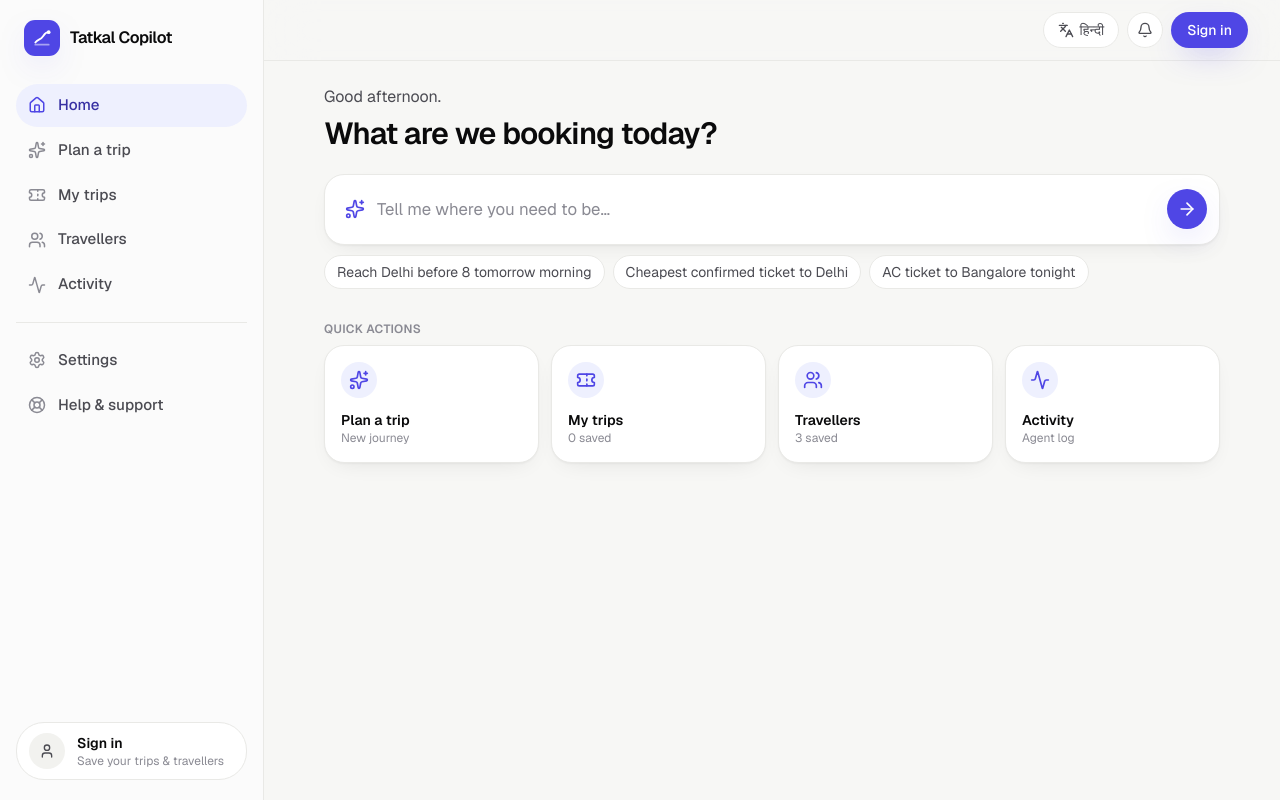
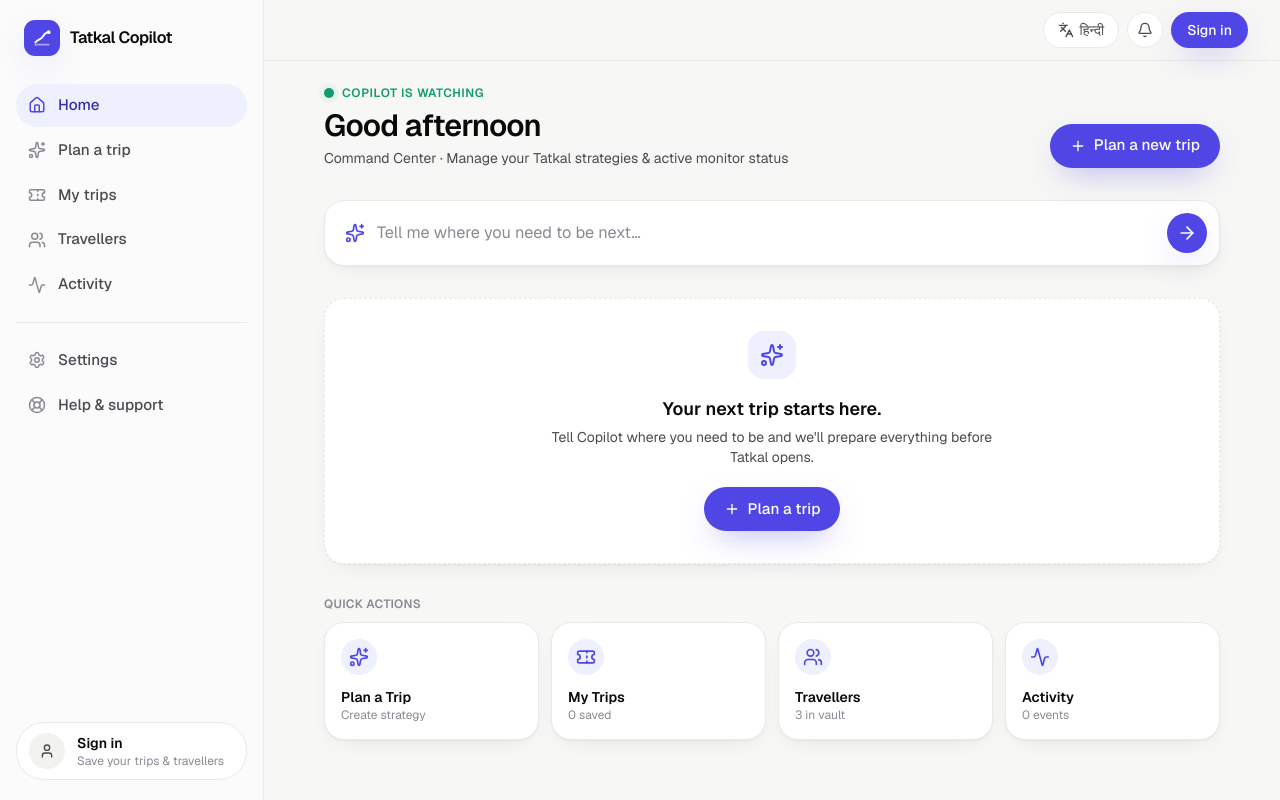
Before and after one commit to Vishal18-Dev/Tatkal-Copilot, a Next.js app: page /app in a window 1280 px wide. Built offline with nearby package versions, Linux system fonts and the light colour scheme.

Commit message:
fix(ux): refactor Information Architecture to distinguish Open App (Dashboard/Command Center) from Plan a Trip (Creation Flow)

```diff
--- a/app/app/page.tsx
+++ b/app/app/page.tsx
@@ -14,21 +14,30 @@
   Train,
   Clock,
   Brain,
+  ShieldCheck,
+  CheckCircle2,
+  AlertCircle,
+  Plus,
+  Compass,
+  Radio,
 } from "lucide-react";
 import { Card } from "@/components/ui/card";
+import { Button } from "@/components/ui/button";
 import { Chip } from "@/components/app/ui";
 import { useStore } from "@/lib/store";
 import { useLang } from "@/lib/i18n";
+import { readinessFor, statusMeta } from "@/lib/agent";
 import { formatFare } from "@/lib/utils";
 
 export default function HomePage() {
-  const { hydrated, user, trips, savedJourneys, travellers } = useStore();
+  const { hydrated, user, trips, savedJourneys, travellers, activity } = useStore();
   const { t } = useLang();
   const router = useRouter();
   const [goal, setGoal] = useState("");
 
   const upcoming = trips.filter((tr) => tr.agentState !== "confirmed");
   const booked = trips.filter((tr) => tr.agentState === "confirmed");
+  const activeTrip = upcoming[0] ?? null;
 
   function greeting() {
     const h = new Date().getHours();
@@ -44,7 +53,7 @@
 
   const travWord = (n: number) => (n > 1 ? t("common.travellers") : t("common.traveller"));
 
-  // Data-backed memory insights (never fabricated).
+  // Memory insights
   const routes = [
     ...booked.map((tr) => `${tr.from} → ${tr.to}`),
     ...savedJourneys.map((j) => `${j.from} → ${j.to}`),
@@ -56,23 +65,41 @@
   if (freqClass) insights.push(`${t("home.preferClass")} ${freqClass}.`);
 
   return (
-    <div className="mx-auto max-w-4xl">
-      <motion.div initial={{ opacity: 0, y: 8 }} animate={{ opacity: 1, y: 0 }}>
-        <p className="text-ink-soft">
-          {greeting()}
-          {user?.name ? `, ${user.name.split(" ")[0]}` : ""}.
-        </p>
-        <h1 className="mt-1 text-2xl font-semibold tracking-tight text-ink sm:text-[1.9rem]">
-          {t("home.title")}
-        </h1>
+    <div className="mx-auto max-w-4xl space-y-8">
+      {/* Header Greeting & Agent Status */}
+      <motion.div initial={{ opacity: 0, y: 8 }} animate={{ opacity: 1, y: 0 }} className="flex flex-wrap items-end justify-between gap-4">
+        <div>
+          <div className="flex items-center gap-2">
+            <span className="relative flex h-2.5 w-2.5">
+              <span className="absolute inline-flex h-full w-full animate-ping rounded-full bg-confirm opacity-75" />
+              <span className="relative inline-flex h-2.5 w-2.5 rounded-full bg-confirm" />
+            </span>
+            <span className="text-xs font-semibold uppercase tracking-wider text-confirm">
+              Copilot is watching
+            </span>
+          </div>
+          <h1 className="mt-1 text-2xl font-semibold tracking-tight text-ink sm:text-[1.9rem]">
+            {greeting()}
+            {user?.name ? `, ${user.name.split(" ")[0]}` : ""}
+          </h1>
+          <p className="mt-0.5 text-sm text-ink-soft">
+            Command Center · Manage your Tatkal strategies & active monitor status
+          </p>
+        </div>
+
+        <Link href="/app/plan">
+          <Button size="md" className="gap-2 shadow-[var(--shadow-brand)]">
+            <Plus className="h-4 w-4" /> Plan a new trip
+          </Button>
+        </Link>
       </motion.div>
 
-      {/* Conversational entry */}
+      {/* Prominent Goal Entry */}
       <motion.div
         initial={{ opacity: 0, y: 10 }}
         animate={{ opacity: 1, y: 0 }}
         transition={{ delay: 0.05 }}
-        className="mt-5 rounded-[var(--radius-lg)] border border-line-strong bg-surface p-3 shadow-[var(--shadow-card)] focus-within:border-brand focus-within:ring-4 focus-within:ring-brand/10"
+        className="rounded-[var(--radius-lg)] border border-line-strong bg-surface p-3 shadow-[var(--shadow-card)] focus-within:border-brand focus-within:ring-4 focus-within:ring-brand/10"
       >
         <div className="flex items-center gap-2">
           <Sparkles className="ml-2 h-5 w-5 shrink-0 text-brand" />
@@ -80,79 +107,116 @@
             value={goal}
             onChange={(e) => setGoal(e.target.value)}
             onKeyDown={(e) => e.key === "Enter" && plan()}
-            placeholder={t("home.placeholder")}
-            className="w-full bg-transparent px-1 py-2.5 text-[1.05rem] text-ink placeholder:text-ink-faint focus:outline-none"
+            placeholder="Tell me where you need to be next…"
+            className="w-full bg-transparent px-1 py-2 text-[1.02rem] text-ink placeholder:text-ink-faint focus:outline-none"
           />
           <button
             onClick={() => plan()}
-            aria-label={t("nav.plan")}
+            aria-label="Plan trip"
             className="grid h-10 w-10 shrink-0 place-items-center rounded-full bg-brand text-white shadow-[var(--shadow-brand)] transition-colors hover:bg-[#4338ca]"
           >
             <ArrowRight className="h-5 w-5" />
           </button>
         </div>
       </motion.div>
-      <div className="mt-2.5 flex flex-wrap gap-2">
-        {[t("goal.example1"), t("goal.example3"), t("goal.example2")].map((ex) => (
-          <button
-            key={ex}
-            onClick={() => plan(ex)}
-            className="rounded-full border border-line bg-surface px-3 py-1.5 text-sm text-ink-soft transition-colors hover:border-brand/40 hover:text-ink"
-          >
-            {ex}
-          </button>
-        ))}
-      </div>
 
-      {/* Upcoming trip */}
-      {hydrated && upcoming.length > 0 && (
-        <div className="mt-8">
-          <SectionLabel>{t("home.upcoming")}</SectionLabel>
-          {upcoming.slice(0, 1).map((tr) => (
-            <Link key={tr.id} href={`/app/trips/${tr.id}`}>
-              <Card lift className="mt-2 flex items-center gap-4 p-5">
-                <span className="grid h-12 w-12 shrink-0 place-items-center rounded-2xl bg-brand-soft text-brand">
-                  <Train className="h-6 w-6" />
-                </span>
-                <div className="min-w-0 flex-1">
-                  <div className="flex flex-wrap items-center gap-2">
-                    <span className="text-lg font-semibold text-ink">
-                      {tr.from} → {tr.to}
-                    </span>
-                    <Chip tone="brand">{tr.travelClass}</Chip>
-                    <span className="inline-flex items-center gap-1.5 text-xs text-ink-soft">
-                      <span className="h-2 w-2 rounded-full bg-confirm" /> {t("home.watching")}
-                    </span>
+      {/* Primary Section: Active Tatkal Plan or Empty State */}
+      {hydrated && activeTrip ? (
+        <section>
+          <div className="mb-2.5 flex items-center justify-between">
+            <h2 className="text-xs font-semibold uppercase tracking-wide text-ink-faint">
+              Active Tatkal Plan · Needs Your Attention
+            </h2>
+            <Link href="/app/trips" className="text-xs font-medium text-brand hover:underline">
+              View all ({trips.length})
+            </Link>
+          </div>
+
+          <Card lift className="overflow-hidden border-brand/30 bg-gradient-to-br from-surface to-brand-soft/20 p-6">
+            <div className="flex flex-col gap-5 md:flex-row md:items-center md:justify-between">
+              <div className="space-y-2">
+                <div className="flex flex-wrap items-center gap-2">
+                  <span className="text-xl font-bold tracking-tight text-ink">
+                    {activeTrip.from} → {activeTrip.to}
+                  </span>
+                  <Chip tone="brand">{activeTrip.travelClass}</Chip>
+                  <span className="inline-flex items-center gap-1.5 rounded-full bg-confirm-soft px-2.5 py-0.5 text-xs font-semibold text-confirm">
+                    <Radio className="h-3 w-3 animate-pulse" /> Active Watch
+                  </span>
+                </div>
+
+                <div className="flex flex-wrap items-center gap-x-4 gap-y-1 text-sm text-ink-soft">
+                  <span className="flex items-center gap-1.5">
+                    <Train className="h-4 w-4 text-brand" /> {activeTrip.primary.trainName}
+                  </span>
+                  <span className="flex items-center gap-1.5">
+                    <Clock className="h-4 w-4 text-brand" /> Tatkal opens {activeTrip.tatkalOpensAtLabel}
+                  </span>
+                  <span className="flex items-center gap-1.5">
+                    <Users className="h-4 w-4 text-brand" /> {activeTrip.travellerIds.length} {travWord(activeTrip.travellerIds.length)}
+                  </span>
+                </div>
+
+                <div className="flex items-center gap-3 pt-1">
+                  <span className="text-xs font-medium text-ink-faint">Readiness:</span>
+                  <div className="flex items-center gap-1">
+                    {readinessFor(activeTrip).map((r) => (
+                      <span
+                        key={r.id}
+                        title={r.label}
+                        className={`h-2.5 w-6 rounded-full ${r.done ? "bg-confirm" : "bg-line"}`}
+                      />
+                    ))}
                   </div>
-                  <div className="mt-0.5 text-sm text-ink-faint">
-                    {tr.dateLabel} · {tr.travellerIds.length} {travWord(tr.travellerIds.length)} · {tr.trainName}
-                  </div>
+                  <span className="text-xs font-semibold text-confirm">
+                    {readinessFor(activeTrip).filter((r) => r.done).length}/{readinessFor(activeTrip).length} Ready
+                  </span>
                 </div>
-                <span className="hidden items-center gap-1 text-sm font-medium text-brand sm:inline-flex">
-                  {t("home.missionControl")} <ArrowRight className="h-4 w-4" />
-                </span>
-              </Card>
-            </Link>
-          ))}
+              </div>
+
+              <div className="flex shrink-0 flex-col gap-2 sm:flex-row md:flex-col">
+                <Link href={`/app/trips/${activeTrip.id}`}>
+                  <Button size="lg" className="w-full gap-2 shadow-[var(--shadow-brand)]">
+                    <Compass className="h-4 w-4" /> View Mission Control
+                  </Button>
+                </Link>
+              </div>
+            </div>
+          </Card>
+        </section>
+      ) : hydrated ? (
+        <Card className="border-dashed border-line p-8 text-center">
+          <span className="mx-auto grid h-12 w-12 place-items-center rounded-2xl bg-brand-soft text-brand">
+            <Sparkles className="h-6 w-6" />
+          </span>
+          <h2 className="mt-4 text-lg font-semibold text-ink">Your next trip starts here.</h2>
+          <p className="mx-auto mt-1 max-w-md text-sm text-ink-soft">
+            Tell Copilot where you need to be and we&apos;ll prepare everything before Tatkal opens.
+          </p>
+          <Link href="/app/plan" className="mt-5 inline-block">
+            <Button size="md" className="gap-2">
+              <Plus className="h-4 w-4" /> Plan a trip
+            </Button>
+          </Link>
+        </Card>
+      ) : null}
+
+      {/* Quick Actions Grid */}
+      <section>
+        <h2 className="mb-2.5 text-xs font-semibold uppercase tracking-wide text-ink-faint">Quick Actions</h2>
+        <div className="grid grid-cols-2 gap-3 sm:grid-cols-4">
+          <QuickAction href="/app/plan" icon={<Sparkles className="h-5 w-5" />} label="Plan a Trip" sub="Create strategy" />
+          <QuickAction href="/app/trips" icon={<Ticket className="h-5 w-5" />} label="My Trips" sub={`${trips.length} saved`} />
+          <QuickAction href="/app/travellers" icon={<Users className="h-5 w-5" />} label="Travellers" sub={`${travellers.length} in vault`} />
+          <QuickAction href="/app/activity" icon={<ActivityIcon className="h-5 w-5" />} label="Activity" sub={`${activity.length} events`} />
         </div>
-      )}
+      </section>
 
-      {/* Quick actions */}
-      <div className="mt-8">
-        <SectionLabel>{t("home.quickActions")}</SectionLabel>
-        <div className="mt-2 grid grid-cols-2 gap-3 sm:grid-cols-4">
-          <QuickAction href="/app/plan" icon={<Sparkles className="h-5 w-5" />} label={t("nav.plan")} sub={t("home.newJourney")} />
-          <QuickAction href="/app/trips" icon={<Ticket className="h-5 w-5" />} label={t("nav.trips")} sub={`${trips.length} ${t("home.saved")}`} />
-          <QuickAction href="/app/travellers" icon={<Users className="h-5 w-5" />} label={t("nav.travellers")} sub={`${travellers.length} ${t("home.saved")}`} />
-          <QuickAction href="/app/activity" icon={<ActivityIcon className="h-5 w-5" />} label={t("nav.activity")} sub={t("home.agentLog")} />
-        </div>
-      </div>
-
-      {/* Saved journeys */}
+      {/* Saved Journeys & Memory */}
       {savedJourneys.length > 0 && (
-        <div className="mt-8">
-          <SectionLabel>{t("home.savedJourneys")}</SectionLabel>
-          <div className="mt-2 grid gap-3 sm:grid-cols-2">
+        <section>
+          <h2 className="mb-2.5 text-xs font-semibold uppercase tracking-wide text-ink-faint">Saved Journeys</h2>
+          <div className="grid gap-3 sm:grid-cols-2">
             {savedJourneys.slice(0, 4).map((j) => (
               <button
                 key={j.id}
@@ -168,19 +232,19 @@
                     {j.travelClass} · {j.travellerIds.length} {travWord(j.travellerIds.length)}
                   </div>
                 </div>
-                <span className="text-xs font-medium text-brand">{t("home.planAgain")}</span>
+                <span className="text-xs font-medium text-brand">Plan again</span>
               </button>
             ))}
           </div>
-        </div>
+        </section>
       )}
 
-      {/* Copilot memory (data-backed only) */}
+      {/* Data-backed Copilot Memory */}
       {insights.length > 0 && (
-        <Card className="mt-8 p-5">
+        <Card className="p-5">
           <div className="mb-2 flex items-center gap-2 text-brand">
             <Brain className="h-5 w-5" />
-            <SectionLabel>{t("home.memory")}</SectionLabel>
+            <h2 className="text-xs font-semibold uppercase tracking-wide text-ink-faint">What your Copilot remembers</h2>
           </div>
           <ul className="space-y-1.5">
             {insights.map((tx, i) => (
@@ -194,18 +258,14 @@
       )}
 
       {booked.length > 0 && (
-        <div className="mt-8 flex items-center gap-2 text-sm text-ink-faint">
+        <div className="flex items-center gap-2 text-sm text-ink-faint">
           <Clock className="h-4 w-4" />
-          {booked.length} {t("home.confirmed")} {booked.length > 1 ? t("home.bookings") : t("home.booking")} ·{" "}
-          {formatFare(booked.reduce((s, tr) => s + (tr.booking?.amount ?? 0), 0))} {t("home.total")}
+          {booked.length} confirmed {booked.length > 1 ? "bookings" : "booking"} ·{" "}
+          {formatFare(booked.reduce((s, tr) => s + (tr.booking?.amount ?? 0), 0))} total
         </div>
       )}
     </div>
   );
-}
-
-function SectionLabel({ children }: { children: React.ReactNode }) {
-  return <h2 className="text-xs font-semibold uppercase tracking-wide text-ink-faint">{children}</h2>;
 }
 
 function QuickAction({
--- a/components/marketing/landing.tsx
+++ b/components/marketing/landing.tsx
@@ -72,7 +72,9 @@
             <Link href="/app" className="hidden sm:block">
               <Button variant="secondary" size="sm">Open app</Button>
             </Link>
-            <Button size="sm" onClick={() => plan()}>Plan a trip</Button>
+            <Link href="/app/plan">
+              <Button size="sm">Plan a trip</Button>
+            </Link>
           </div>
         </div>
       </header>
```
